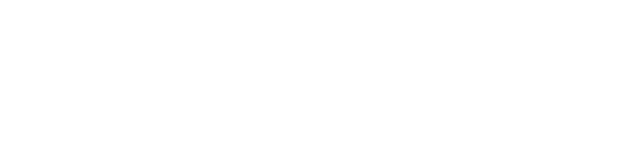
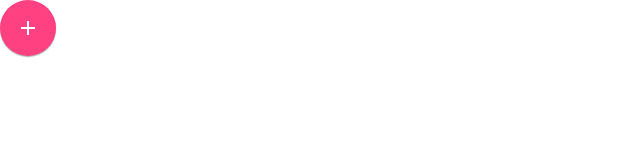
Before and after one commit to ProtaconSolutions/hackday-2016-haksu, a plain HTML site: page index.html in a window 1280 px wide. Shown: the whole page, without its empty margins (0-640 px from the left). Drawn offline with nearby package versions, Linux system fonts and the light colour scheme.

Commit message:
Testing material design

```diff
--- a/index.html
+++ b/index.html
@@ -4,10 +4,17 @@
     <meta charset="UTF-8">
     <title>Haksu (yksisarvisen suunnittelupalvelu)</title>
 
+    <link rel="stylesheet" href="https://fonts.googleapis.com/icon?family=Material+Icons">
+    <link rel="stylesheet" href="https://code.getmdl.io/1.2.1/material.indigo-pink.min.css">
+    <script defer src="https://code.getmdl.io/1.2.1/material.min.js"></script>
 
 </head>
 <body>
 
+<!-- Colored FAB button -->
+<button class="mdl-button mdl-js-button mdl-button--fab mdl-button--colored">
+    <i class="material-icons">add</i>
+</button>
 
 </body>
 </html>
```
